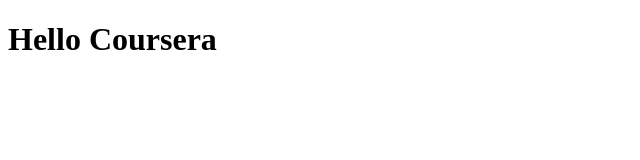
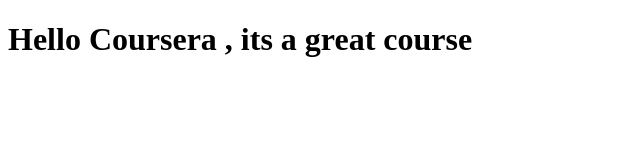
Before and after one commit to alexsanthoshh/coursera-test, a plain HTML site: page site/index.html in a window 1280 px wide. Shown: the whole page, without its empty margins (0-640 px from the left). Drawn offline with Linux system fonts and the light colour scheme.

Commit message:
changed page content

```diff
--- a/site/index.html
+++ b/site/index.html
@@ -4,6 +4,6 @@
 	<title>Hello Coursera</title>
 </head>
 <body>
-<h1>Hello Coursera<h1>
+<h1>Hello Coursera , its a great course<h1>
 </body>
 </html>
```
